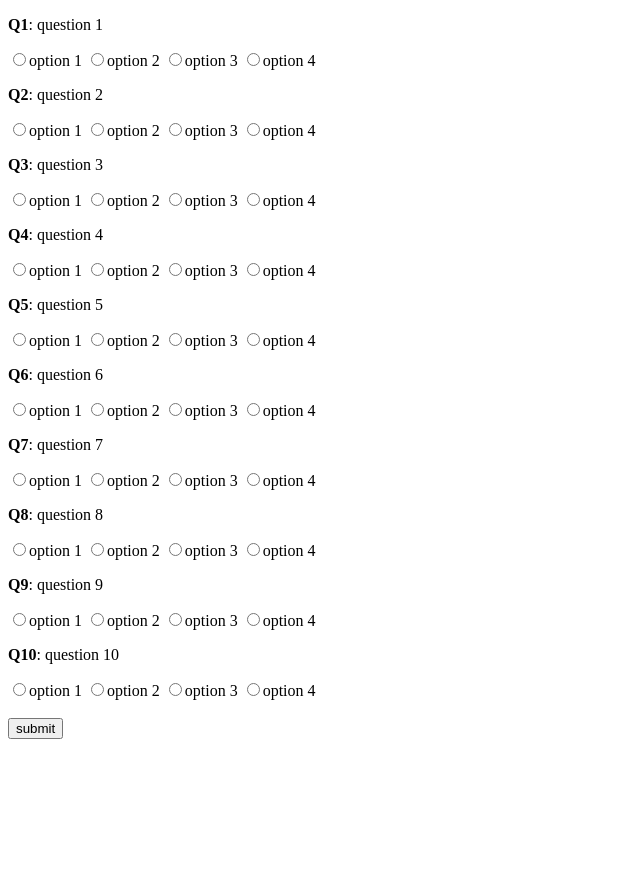
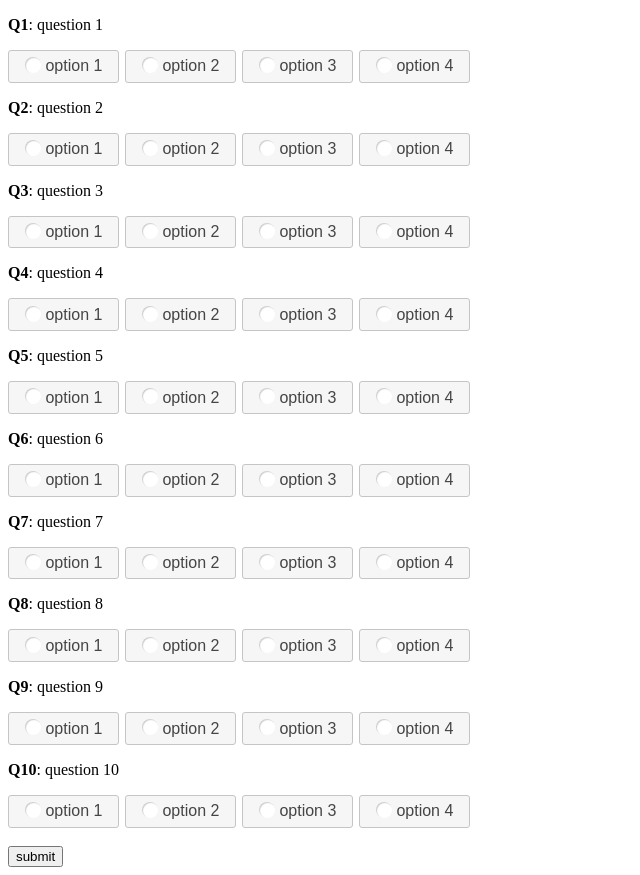
Before and after one commit to BlueHouseSkip/cst252_group8, a plain HTML site: page testing.html in a window 1280 px wide. Shown: the whole page, without its empty margins (0-640 px from the left). Before the commit the page ends 800 px from the top, so only its background shows below. Drawn offline with nearby package versions, Linux system fonts and the light colour scheme; files that its build step writes are made by us from their sources.

Commit message:
added jqueryUI to testing

```diff
--- a/js/testing.js
+++ b/js/testing.js
@@ -130,6 +130,7 @@ $("#restart").click(function () {
   resetQuiz();
   hideResults();
   toggleQuizVisibility();
+  $('input').prop('checked',false).checkboxradio('refresh') // refreshes JQueryUI to reflect accurate state of the quiz
 });
 
 // more space
--- a/testing.html
+++ b/testing.html
@@ -6,10 +6,18 @@
     <script src="https://code.jquery.com/jquery-3.4.1.min.js"></script>
     <script src="js/quiz.js" defer></script>
     <script src="js/testing.js" defer></script>
+    <script src="jqueryUI/jquery-ui.min.js" defer></script>
 	  <link rel="stylesheet" type="text/css" href="css/site.css">
+    <link rel="stylesheet" type="text/css" href="jqueryUI/jquery-ui.min.css">
+    <link rel="stylesheet" type="text/css" href="jqueryUI/jquery-ui.theme.min.css">
+    <script>
+      $( function() {
+        $( "input" ).checkboxradio();
+      } );
+    </script>
 </head>
 <body>
-  <div id="quiz">
+  <div id="quiz" class="widget">
     <form>
       <div class="question">
           <p><strong>Q1</strong>: question 1</p>
```
